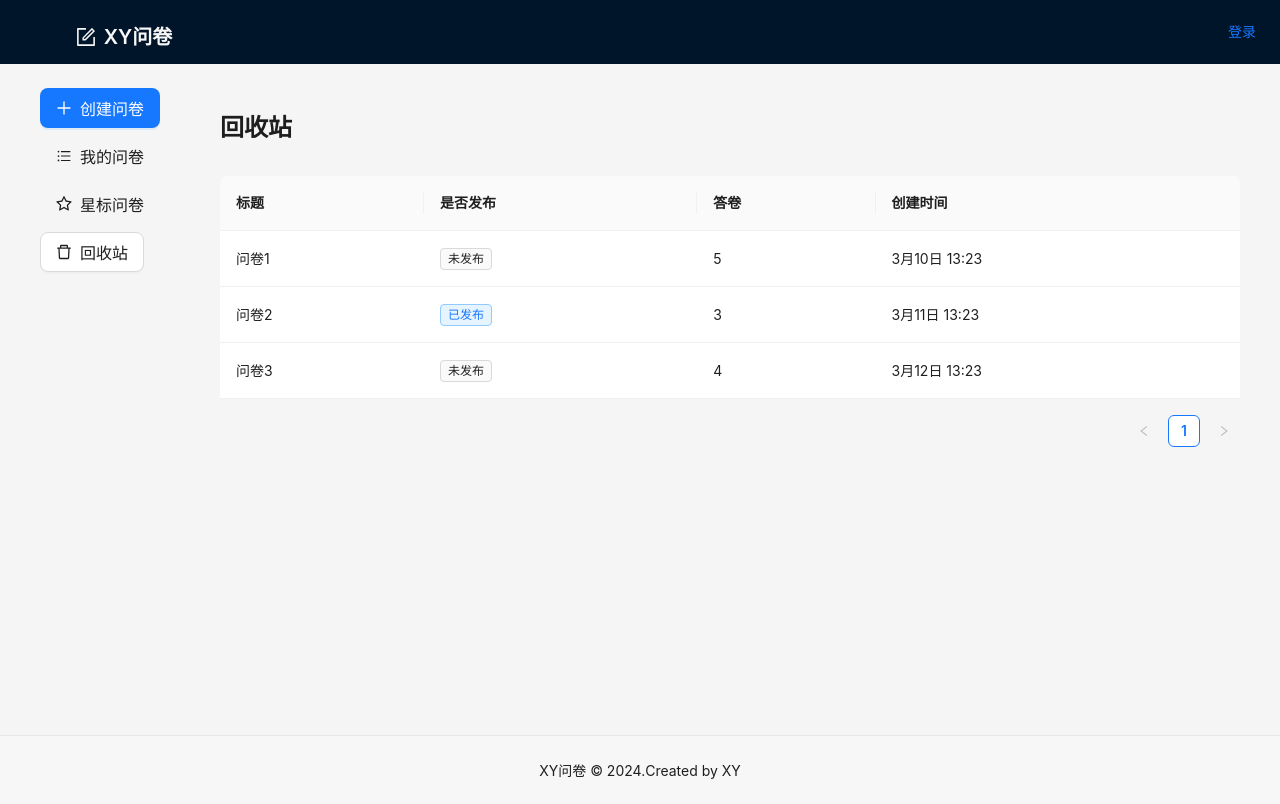
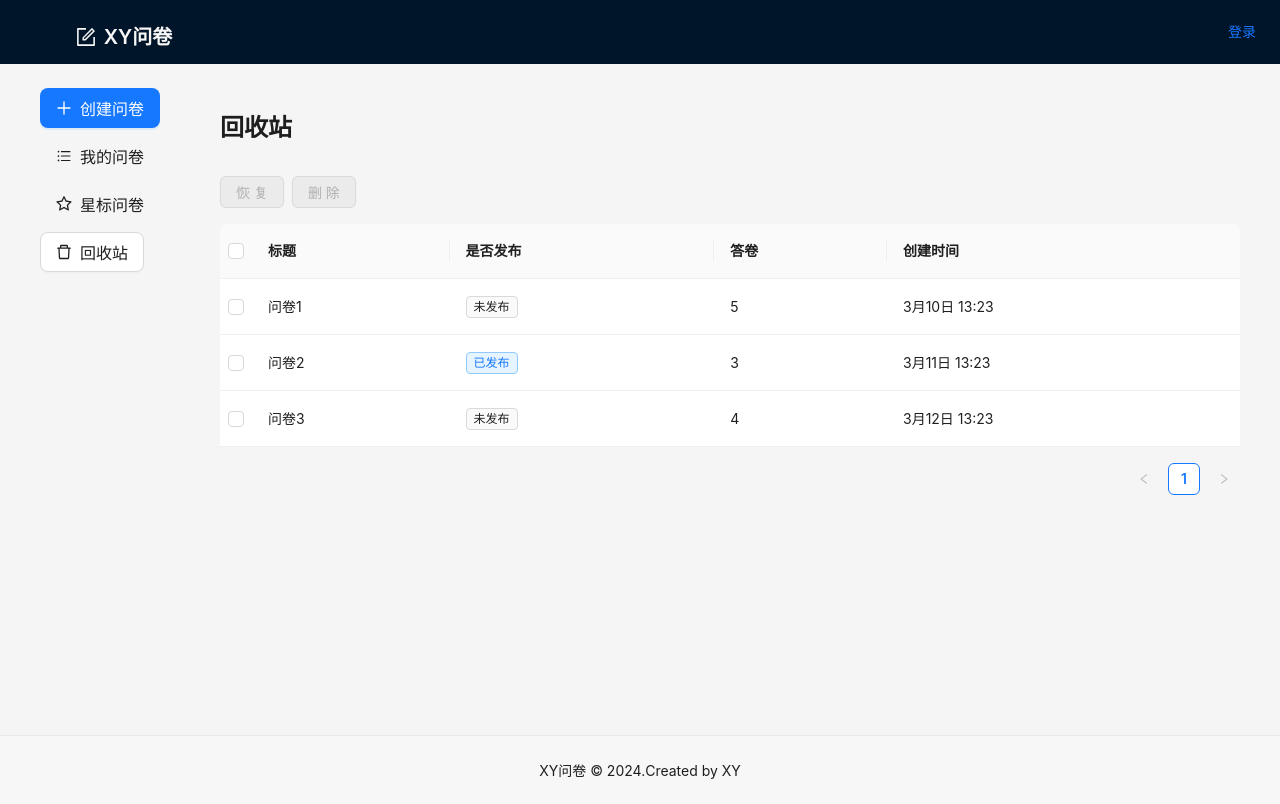
Before and after one commit to yashoku233/wenjuan-fe, a React (Create React App) app: page /manage/trash in a window 1280 px wide. Built offline with nearby package versions, Linux system fonts and the light colour scheme.

Commit message:
dev：Trash组件的表格完成

```diff
--- a/src/page/manage/Trash.tsx
+++ b/src/page/manage/Trash.tsx
@@ -1,9 +1,8 @@
 import React, { FC, useState } from 'react'
 import { useTitle } from 'ahooks'
-import { Typography, Empty, Table, Tag } from 'antd'
+import { Typography, Empty, Table, Tag, Space, Button, Modal } from 'antd'
+import { ExclamationCircleOutlined } from '@ant-design/icons'
 import styles from './common.module.scss'
-import { title } from 'process'
-import { render } from '@testing-library/react'
 
 const rawQuestionList = [
   {
@@ -32,10 +31,13 @@
   },
 ]
 const { Title } = Typography
+const { confirm } = Modal
 
 const Trash: FC = () => {
   useTitle('XY问卷 - 回收站')
   const [questionList, setQuestionList] = useState(rawQuestionList)
+
+  const [selectedIds, setSelectedIds] = useState<string[]>([])
 
   const tableColumns = [
     {
@@ -57,6 +59,40 @@
       dataIndex: 'createdAt',
     },
   ]
+  function del() {
+    confirm({
+      title: '确认彻底删除该问卷?',
+      icon: <ExclamationCircleOutlined />,
+      content: '删除之后不可找回',
+    })
+  }
+  // 可以把 JSX 片段定义为变量
+  const TableElem = (
+    <>
+      <div style={{ marginBottom: '16px' }}>
+        <Space>
+          <Button type="primary" disabled={selectedIds.length === 0}>
+            恢复
+          </Button>
+          <Button danger disabled={selectedIds.length === 0} onClick={del}>
+            删除
+          </Button>
+        </Space>
+      </div>
+      <Table
+        dataSource={rawQuestionList}
+        columns={tableColumns}
+        rowKey={q => q._id}
+        rowSelection={{
+          type: 'checkbox',
+          onChange: selectRowKeys => {
+            console.log('selectRowKeys', selectRowKeys)
+            setSelectedIds(selectRowKeys as string[])
+          },
+        }}
+      />
+    </>
+  )
   return (
     <>
       <div className={styles.header}>
@@ -67,7 +103,7 @@
       </div>
       <div className={styles.content}>
         {questionList.length === 0 && <Empty description="暂无问卷" />}
-        {questionList.length > 1 && <Table dataSource={rawQuestionList} columns={tableColumns} />}
+        {questionList.length > 1 && TableElem}
       </div>
     </>
   )
```
